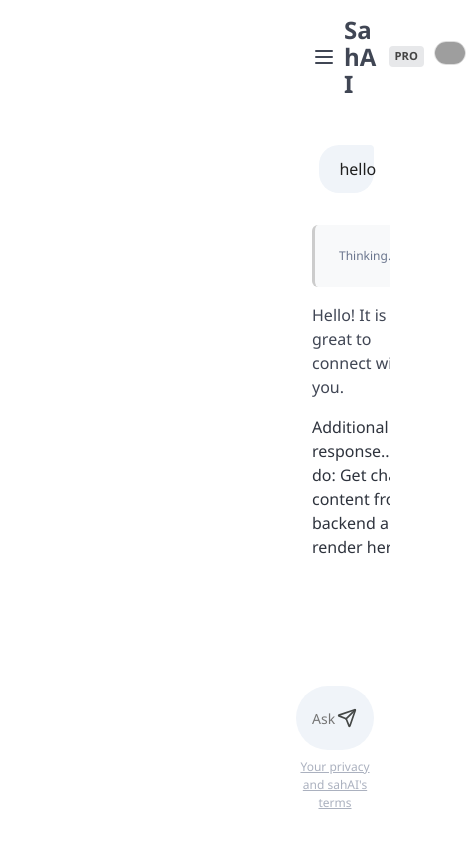
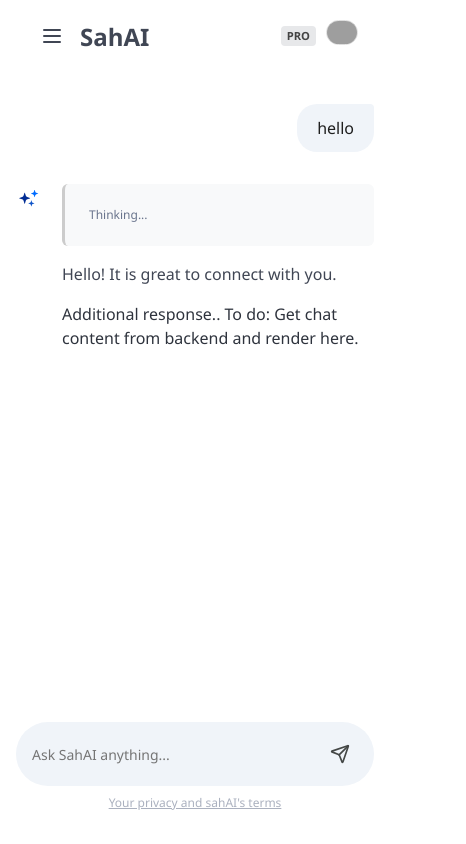
Before and after one commit to saroj2053/sah.ai-frontend, a React (Vite) app: page /app in a window 390 px wide. Shown: the whole page, 466 px wide, since content can reach past the window. Built offline with nearby package versions, Linux system fonts and the light colour scheme; grey boxes are pictures that could not be loaded.

Commit message:
Updated main-content margin for mobile responsiveness

```diff
--- a/src/assets/css/chatcontent.css
+++ b/src/assets/css/chatcontent.css
@@ -107,6 +107,11 @@
   .sidebar {
     display: none;
   }
+
+  .main-content {
+    margin-left: 0;
+  }
+
   .chat-scroll-area,
   .input-wrapper {
     padding-left: 1rem;
```
